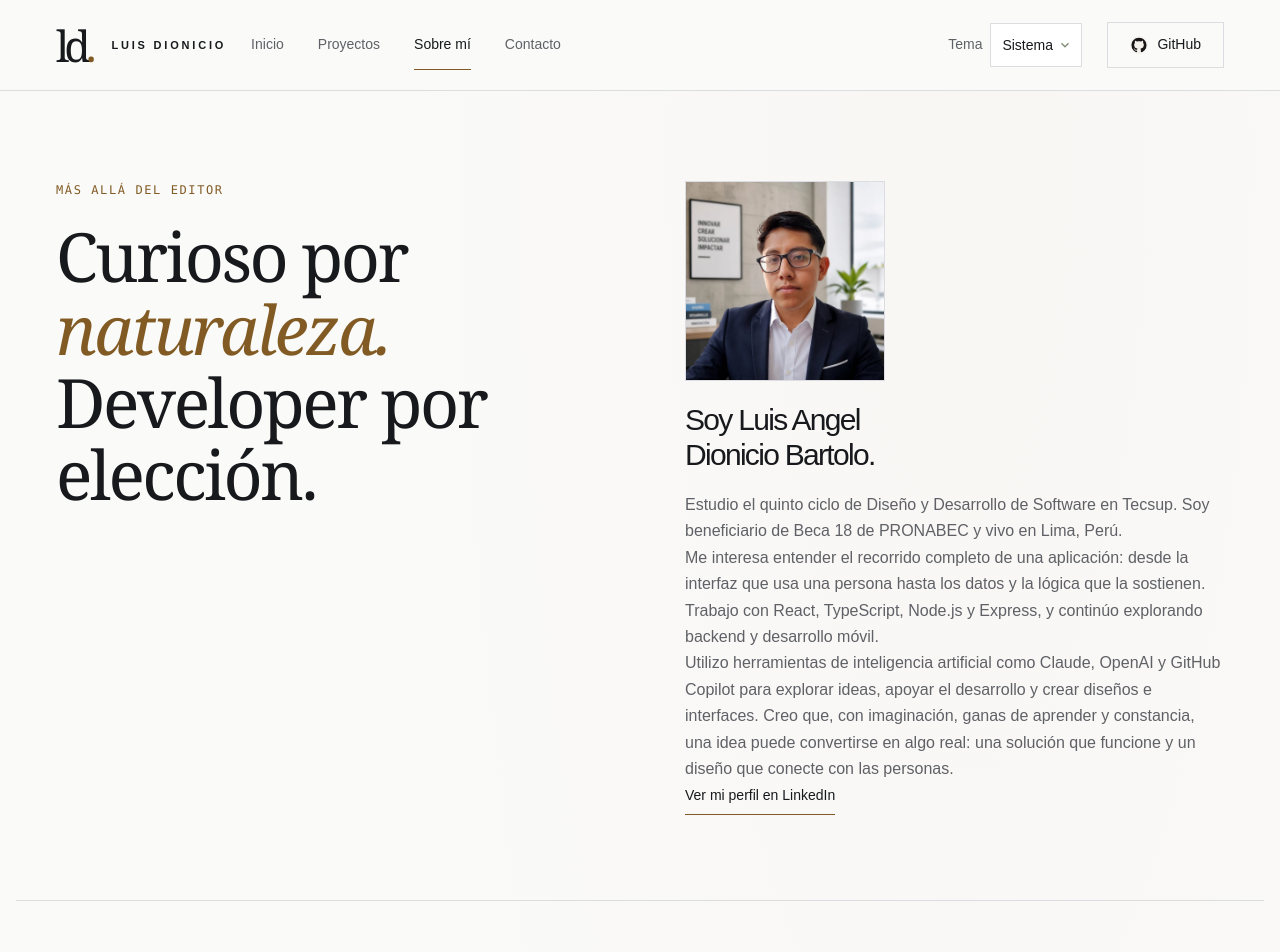
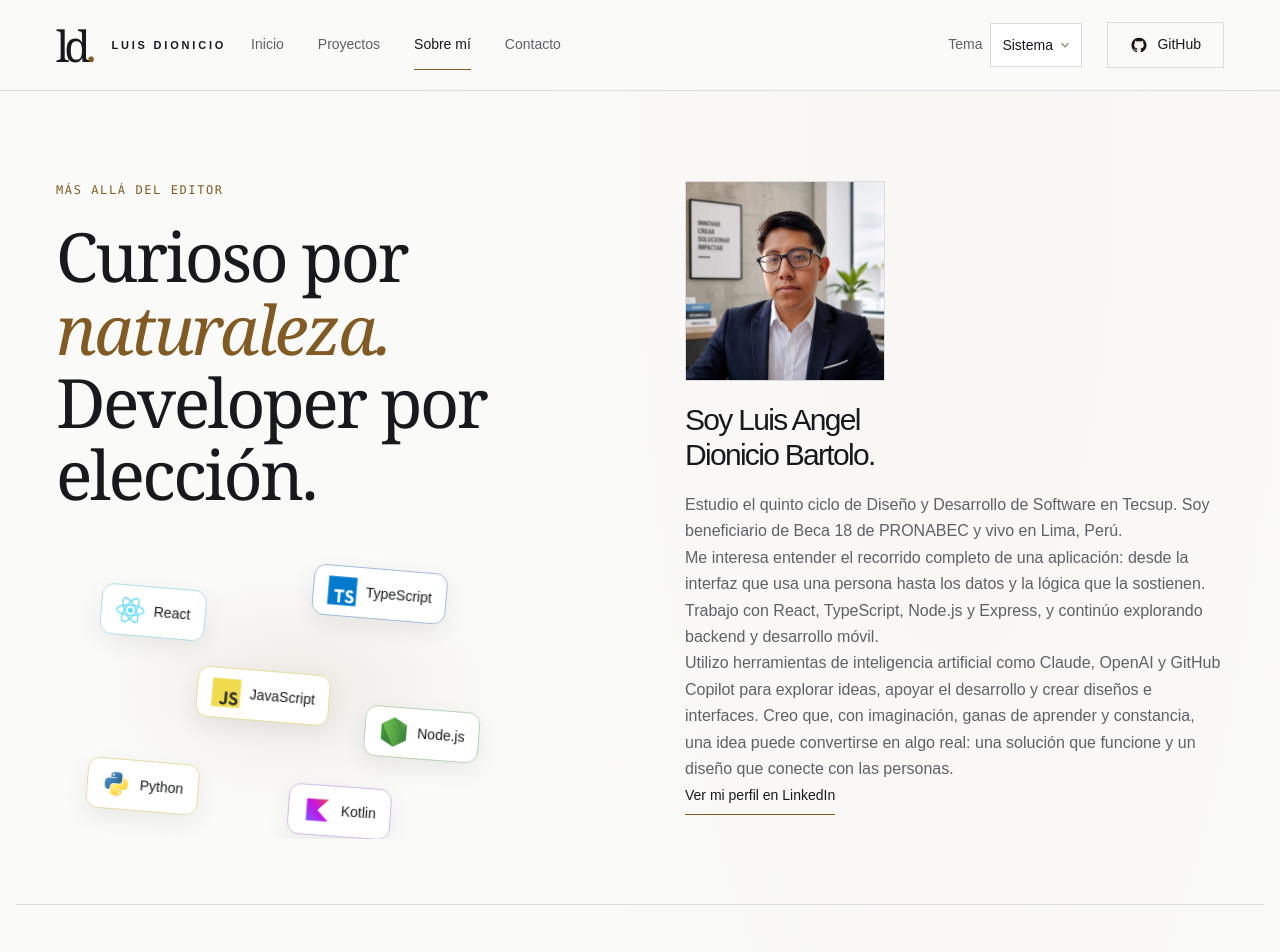
Before and after one commit to luisdionicio-lgtm/My_Portfolio, a Next.js app: page /about in a window 1280 px wide. Shown: the top 952 px of the page. Built offline with nearby package versions, Linux system fonts and the light colour scheme; no server answers.

Commit message:
ui: animar iconos en espacios libres del perfil y ajustar su altura

```diff
--- a/src/app/about/page.tsx
+++ b/src/app/about/page.tsx
@@ -22,6 +22,20 @@ export default function AboutPage() {
             <br />
             elección.
           </h1>
+          <div className="about-tech-cloud" aria-hidden="true">
+            {[
+              "React",
+              "TypeScript",
+              "JavaScript",
+              "Node.js",
+              "Python",
+              "Kotlin",
+            ].map((name) => (
+              <span className="about-floating-tech" key={name}>
+                <TechIcon name={name} />
+              </span>
+            ))}
+          </div>
         </div>
         <div className="about-story">
           <Image
@@ -52,8 +66,8 @@ export default function AboutPage() {
           <p>
             Utilizo herramientas de inteligencia artificial como Claude, OpenAI
             y GitHub Copilot para explorar ideas, apoyar el desarrollo y crear
-            diseños e interfaces. Creo que, con imaginación, ganas de aprender
-            y constancia, una idea puede convertirse en algo real: una solución
+            diseños e interfaces. Creo que, con imaginación, ganas de aprender y
+            constancia, una idea puede convertirse en algo real: una solución
             que funcione y un diseño que conecte con las personas.
           </p>
           <a
--- a/src/app/globals.css
+++ b/src/app/globals.css
@@ -2803,3 +2803,111 @@ body {
     gap: 10px;
   }
 }
+
+/* Movimiento decorativo limitado al espacio libre de la presentación personal. */
+.about-intro {
+  min-height: 0;
+  align-items: start;
+  padding-bottom: 40px;
+}
+.about-tech-cloud {
+  position: relative;
+  height: 300px;
+  max-width: 480px;
+  overflow: hidden;
+  pointer-events: none;
+  isolation: isolate;
+}
+.about-tech-cloud::before {
+  content: "";
+  position: absolute;
+  inset: 10% 8%;
+  background: radial-gradient(
+    ellipse,
+    color-mix(in srgb, var(--accent) 9%, transparent),
+    transparent 70%
+  );
+  z-index: -1;
+}
+.about-floating-tech {
+  position: absolute;
+  animation: about-tech-drift 9s ease-in-out infinite alternate;
+  will-change: transform;
+}
+.about-floating-tech .tech {
+  padding: 10px 14px;
+  background: var(--panel);
+  border: 1px solid color-mix(in srgb, var(--tech-color) 35%, var(--border));
+  border-radius: 12px;
+  box-shadow: 0 8px 24px #00000012;
+  font-size: 14px;
+}
+.about-floating-tech .tech-icon {
+  width: 29px;
+  height: 29px;
+}
+.about-floating-tech:nth-child(1) {
+  left: 8%;
+  top: 12%;
+  animation-delay: -2s;
+}
+.about-floating-tech:nth-child(2) {
+  left: 52%;
+  top: 6%;
+  animation-delay: -6s;
+  animation-duration: 11s;
+}
+.about-floating-tech:nth-child(3) {
+  left: 28%;
+  top: 40%;
+  animation-delay: -4s;
+}
+.about-floating-tech:nth-child(4) {
+  left: 63%;
+  top: 53%;
+  animation-delay: -8s;
+  animation-duration: 12s;
+}
+.about-floating-tech:nth-child(5) {
+  left: 5%;
+  top: 70%;
+  animation-delay: -5s;
+  animation-duration: 10s;
+}
+.about-floating-tech:nth-child(6) {
+  left: 47%;
+  top: 79%;
+  animation-delay: -1s;
+}
+@keyframes about-tech-drift {
+  from {
+    transform: translate3d(-5px, -9px, 0) rotate(-5deg);
+  }
+  to {
+    transform: translate3d(7px, 12px, 0) rotate(5deg);
+  }
+}
+@media (max-width: 800px) {
+  .about-tech-cloud {
+    height: 210px;
+    max-width: 460px;
+    margin-top: 15px;
+  }
+  .about-floating-tech .tech {
+    padding: 7px 10px;
+    font-size: 12px;
+  }
+  .about-floating-tech .tech-icon {
+    width: 23px;
+    height: 23px;
+  }
+  .about-floating-tech:nth-child(6) {
+    top: 76%;
+  }
+}
+@media (prefers-reduced-motion: reduce) {
+  .about-floating-tech {
+    animation: none;
+    will-change: auto;
+  }
+}
```
